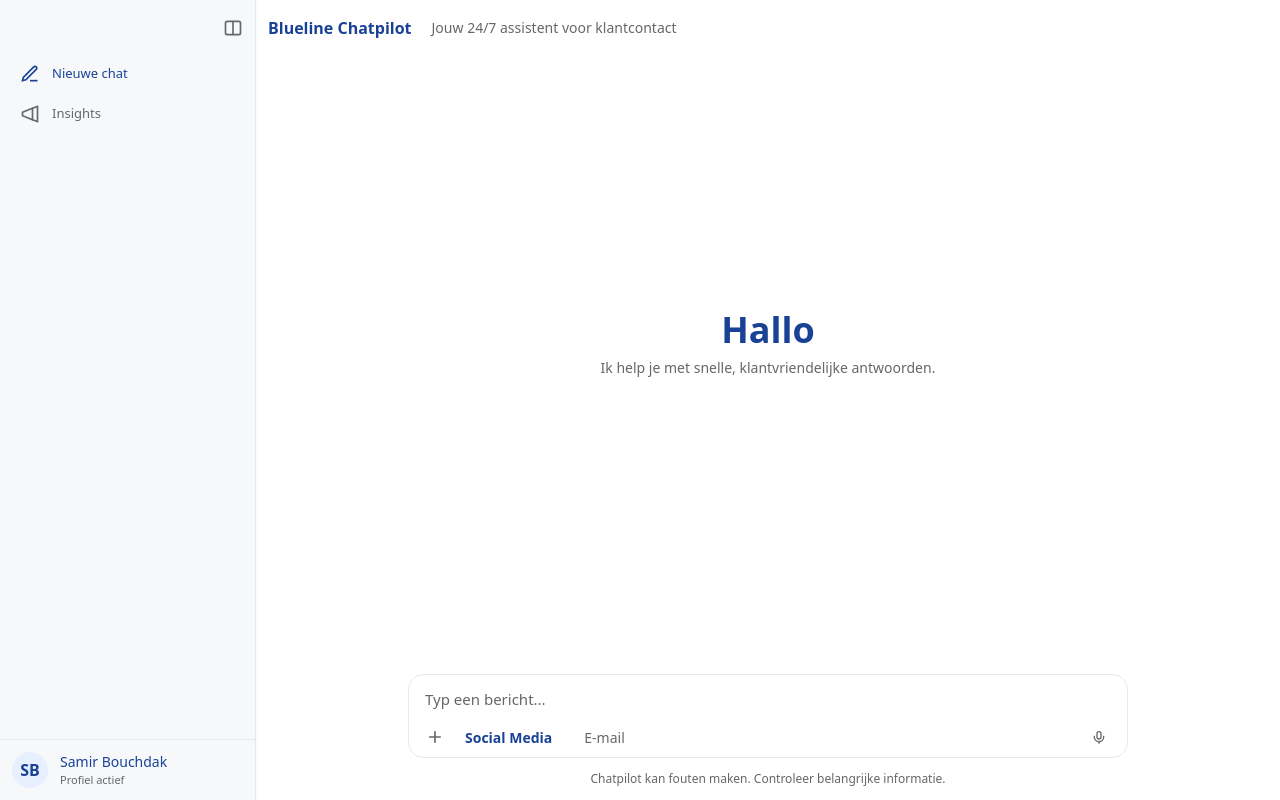
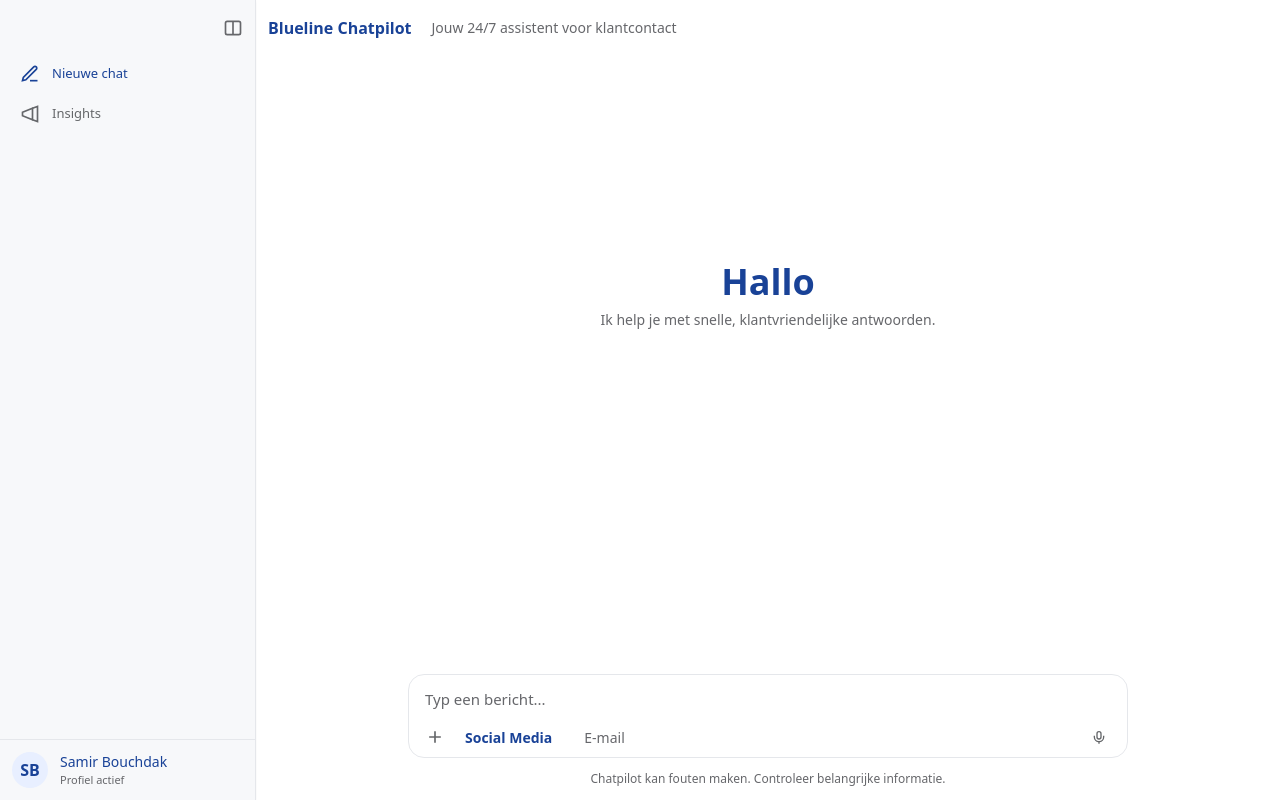
Before and after one commit to Blueline118/Blueline_chatpilotv2, a React (Vite) app: page / in a window 1280 px wide. Built offline with nearby package versions, Linux system fonts and the light colour scheme.

Commit message:
commit hero tekst iets boven midden changes

```diff
--- a/src/components/BluelineChatpilot.jsx
+++ b/src/components/BluelineChatpilot.jsx
@@ -480,9 +480,11 @@
             {/* Hero greeting zolang er geen user-message is */}
             {!messages.some(m=>m.role === "user") ? (
               <div className="h-[calc(100vh-14rem)] flex flex-col items-center justify-center text-center select-none">
-                <div className="text-3xl md:text-4xl font-semibold text-[#194297]">{heroTitle}</div>
-                <div className="mt-2 text-sm text-[#66676b]">{heroSub}</div>
-              </div>
+  <div className="translate-y-[-4vh] md:translate-y-[-6vh]">
+    <div className="text-3xl md:text-4xl font-semibold text-[#194297]">{heroTitle}</div>
+    <div className="mt-2 text-sm text-[#66676b]">{heroSub}</div>
+  </div>
+</div>
             ) : (
               <div className="py-5 flex flex-col gap-5" ref={listRef} role="log" aria-live="polite">
                 {messages.filter(m=>m.text !== "__hero__").map((m, idx) => {
```
